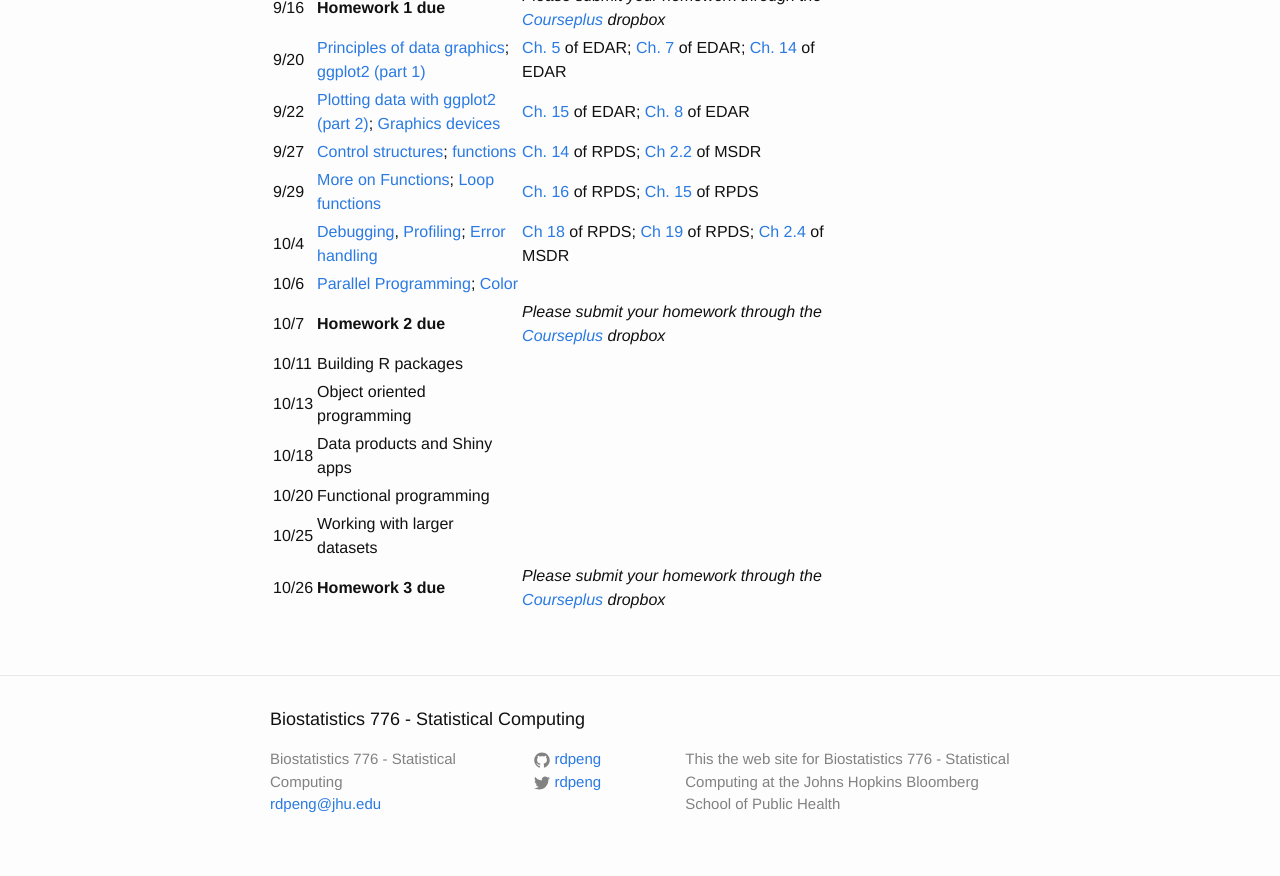
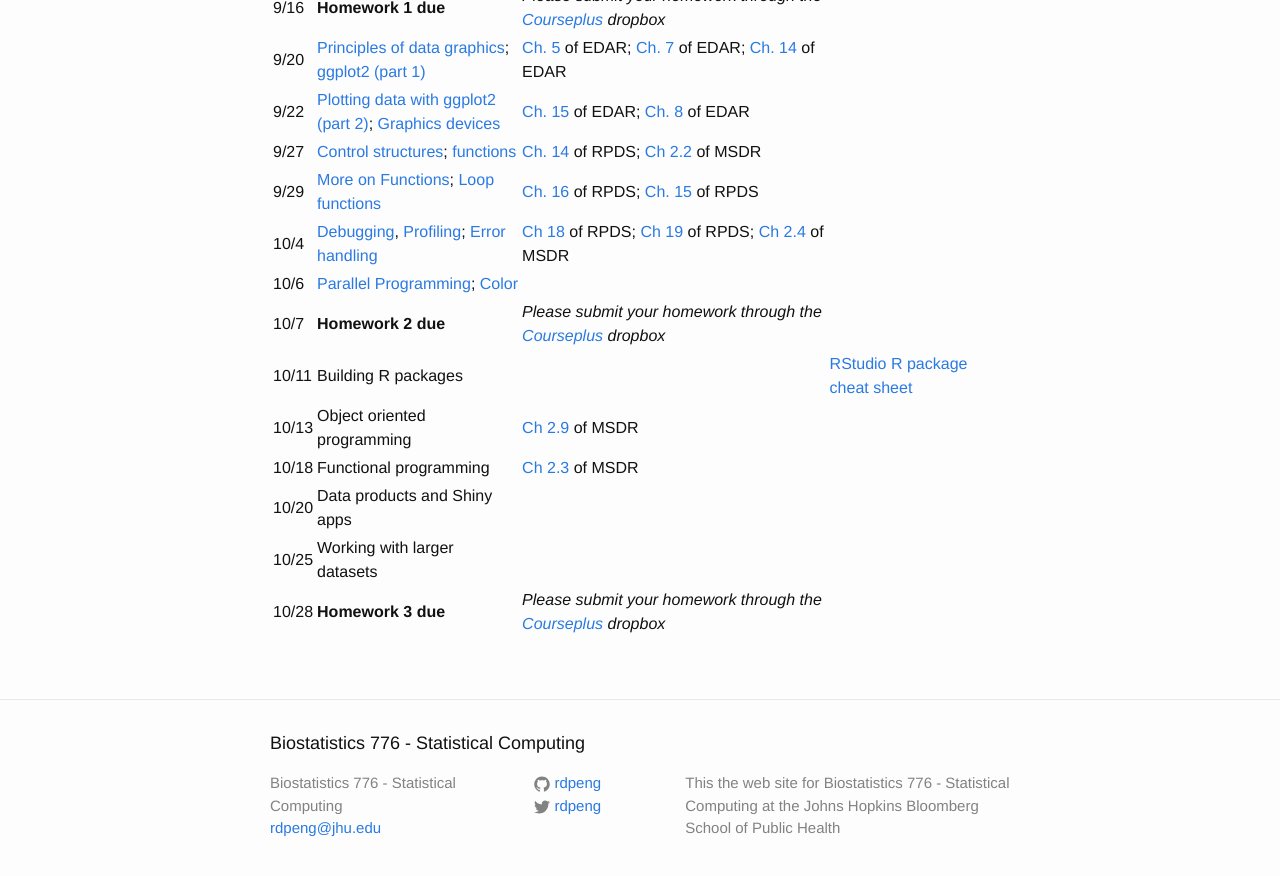
Before and after one commit to Max201510/Biostat776, a Jekyll site: the page built from schedule.md, in a window 1280 px wide and 900 px high, scrolled down 756 px. Shown: the top 876 px of the window. Built offline with Jekyll 4.4.1, drawn with Linux system fonts in a browser that asks for light colours.

Commit message:
Some links

```diff
--- a/schedule.md
+++ b/schedule.md
@@ -29,9 +29,9 @@ Textbook key
 10/4 |  [Debugging](../notes/pdf/debugging.pdf), [Profiling](../notes/pdf/RProfiler.pdf); [Error handling](../notes/pdf/error_handling.pdf) | [Ch 18](https://bookdown.org/rdpeng/rprogdatascience/debugging.html) of RPDS; [Ch 19](https://bookdown.org/rdpeng/rprogdatascience/profiling-r-code.html) of RPDS; [Ch 2.4](http://rdpeng.github.io/RProgDA/error-handling-and-generation.html) of MSDR
 10/6 | [Parallel Programming](../notes/pdf/parallel.pdf); [Color](../notes/pdf/RColors.pdf) | |
 10/7 | **Homework 2 due** | *Please submit your homework through the [Courseplus](https://courseplus.jhu.edu) dropbox* |
-10/11 | Building R packages | |
-10/13 | Object oriented programming | |
-10/18 | Data products and Shiny apps | |
-10/20 | Functional programming | |
+10/11 | Building R packages | | [RStudio R package cheat sheet](http://www.rstudio.com/wp-content/uploads/2015/06/devtools-cheatsheet.pdf)
+10/13 | Object oriented programming | [Ch 2.9](https://bookdown.org/rdpeng/RProgDA/object-oriented-programming.html) of MSDR |
+10/18 | Functional programming | [Ch 2.3](https://bookdown.org/rdpeng/RProgDA/functional-programming.html) of MSDR|
+10/20 | Data products and Shiny apps | |
 10/25 | Working with larger datasets | |
-10/26 | **Homework 3 due** | *Please submit your homework through the [Courseplus](https://courseplus.jhu.edu) dropbox* |
+10/28 | **Homework 3 due** | *Please submit your homework through the [Courseplus](https://courseplus.jhu.edu) dropbox* |
```
